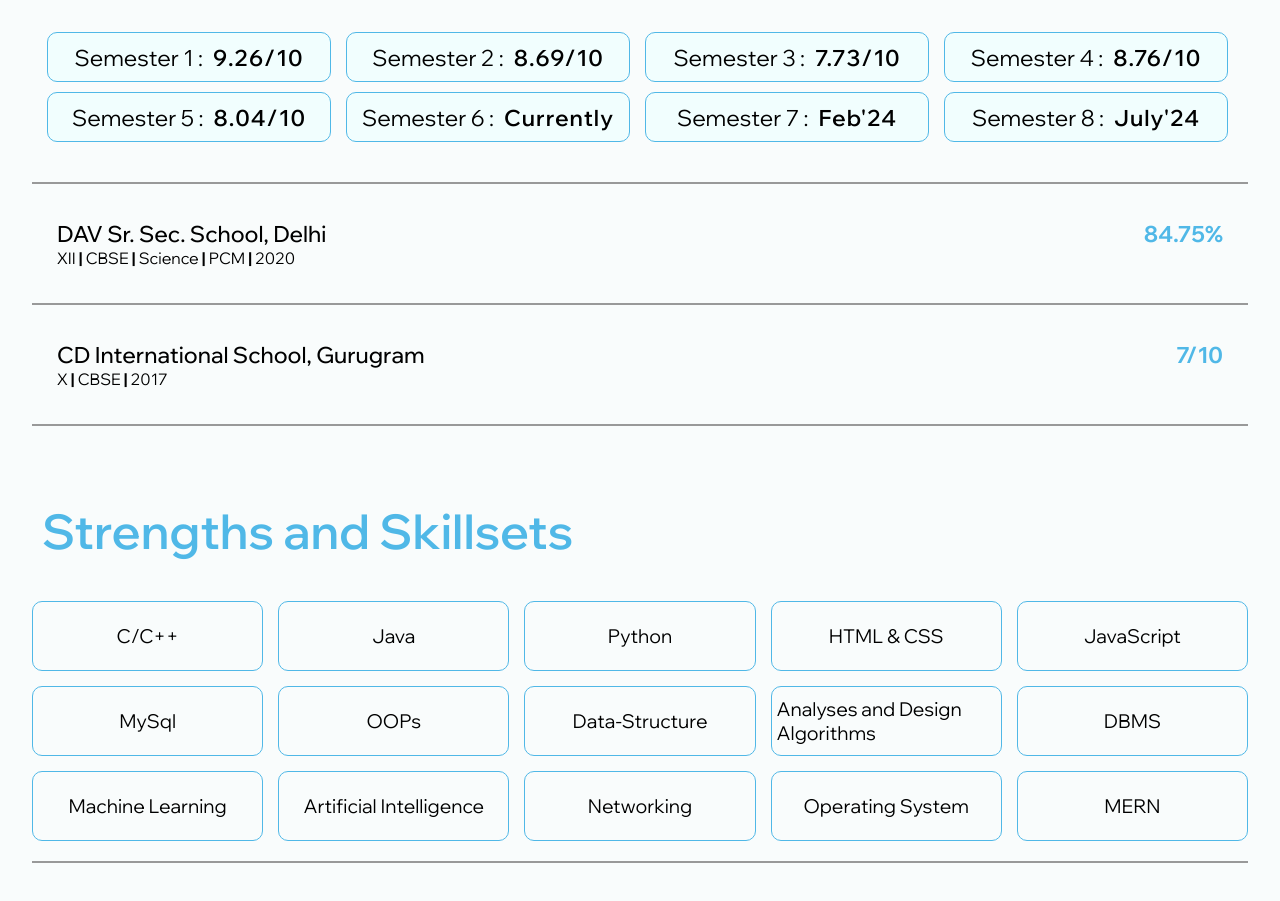
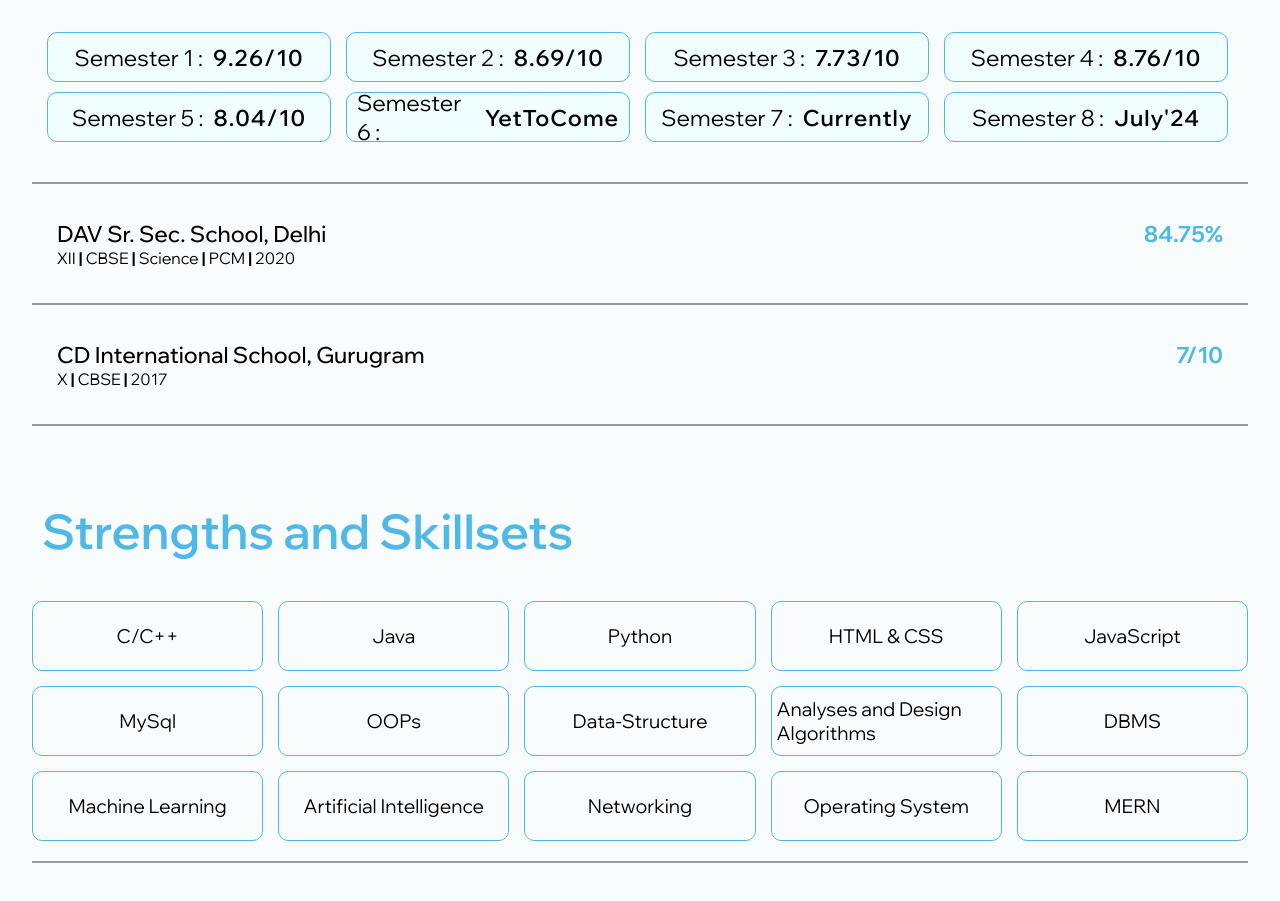
Before and after one commit to Danishan1/portfolio, a plain HTML site: page html/explore.html in a window 1280 px wide. Shown: the part 828-1729 px from the top of the page. Drawn offline with Linux system fonts and the light colour scheme.

Commit message:
Update Result

```diff
--- a/html/explore.html
+++ b/html/explore.html
@@ -170,8 +170,8 @@
                 <div class="card">Semester 3 : <span class="status__sem__cgpa"> 7.73/10</span></div>
                 <div class="card">Semester 4 : <span class="status__sem__cgpa"> 8.76/10</span></div>
                 <div class="card">Semester 5 : <span class="status__sem__cgpa"> 8.04/10</span></div>
-                <div class="card">Semester 6 : <span class="status__sem__cgpa"> Currently</span></div>
-                <div class="card">Semester 7 : <span class="status__sem__cgpa">Feb'24</span></div>
+                <div class="card">Semester 6 : <span class="status__sem__cgpa"> YetToCome</span></div>
+                <div class="card">Semester 7 : <span class="status__sem__cgpa">Currently</span></div>
                 <div class="card">Semester 8 : <span class="status__sem__cgpa">July'24</span></div>
             </div>
         </div>
```
Also changed, not shown: 1 other file.
